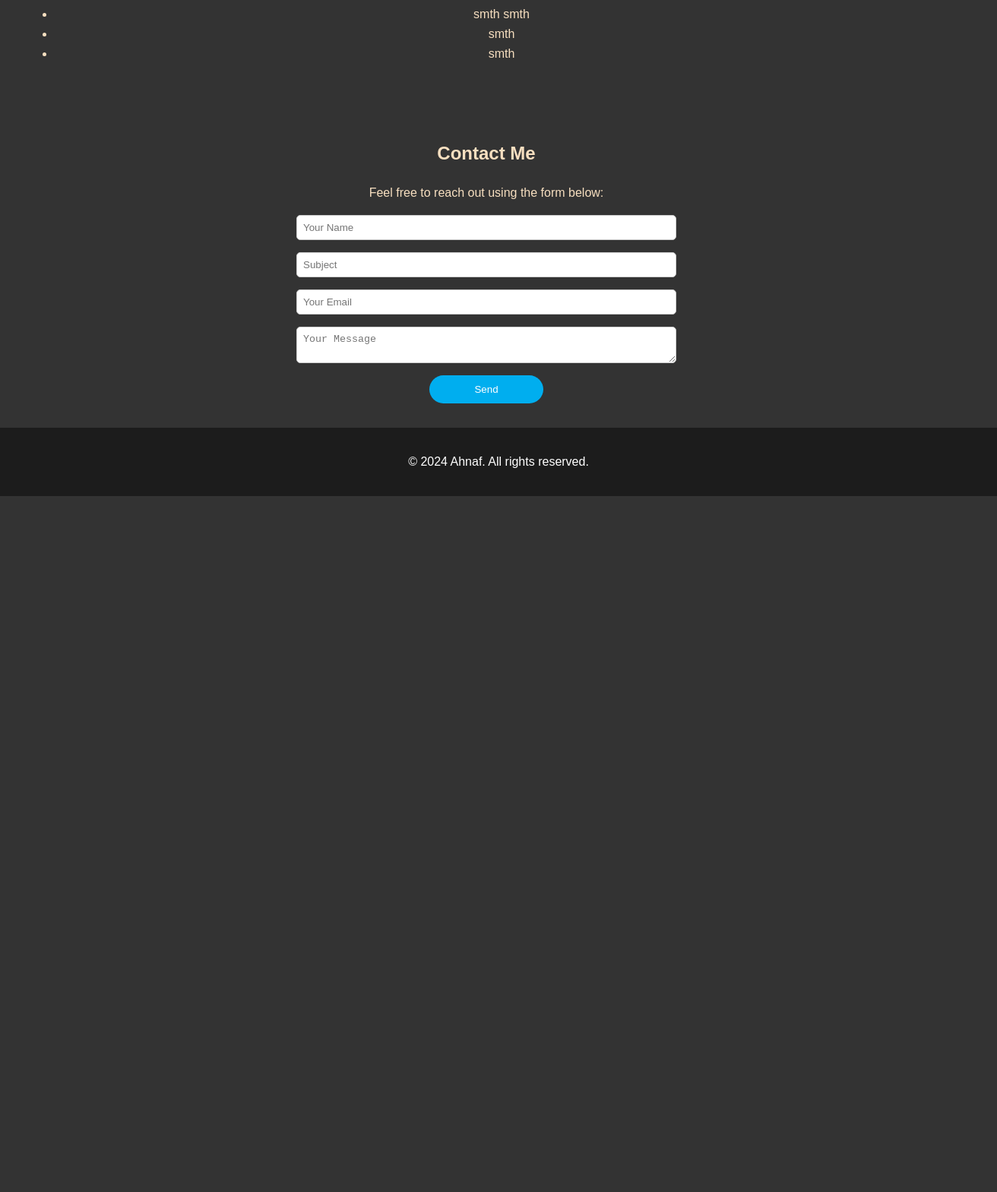
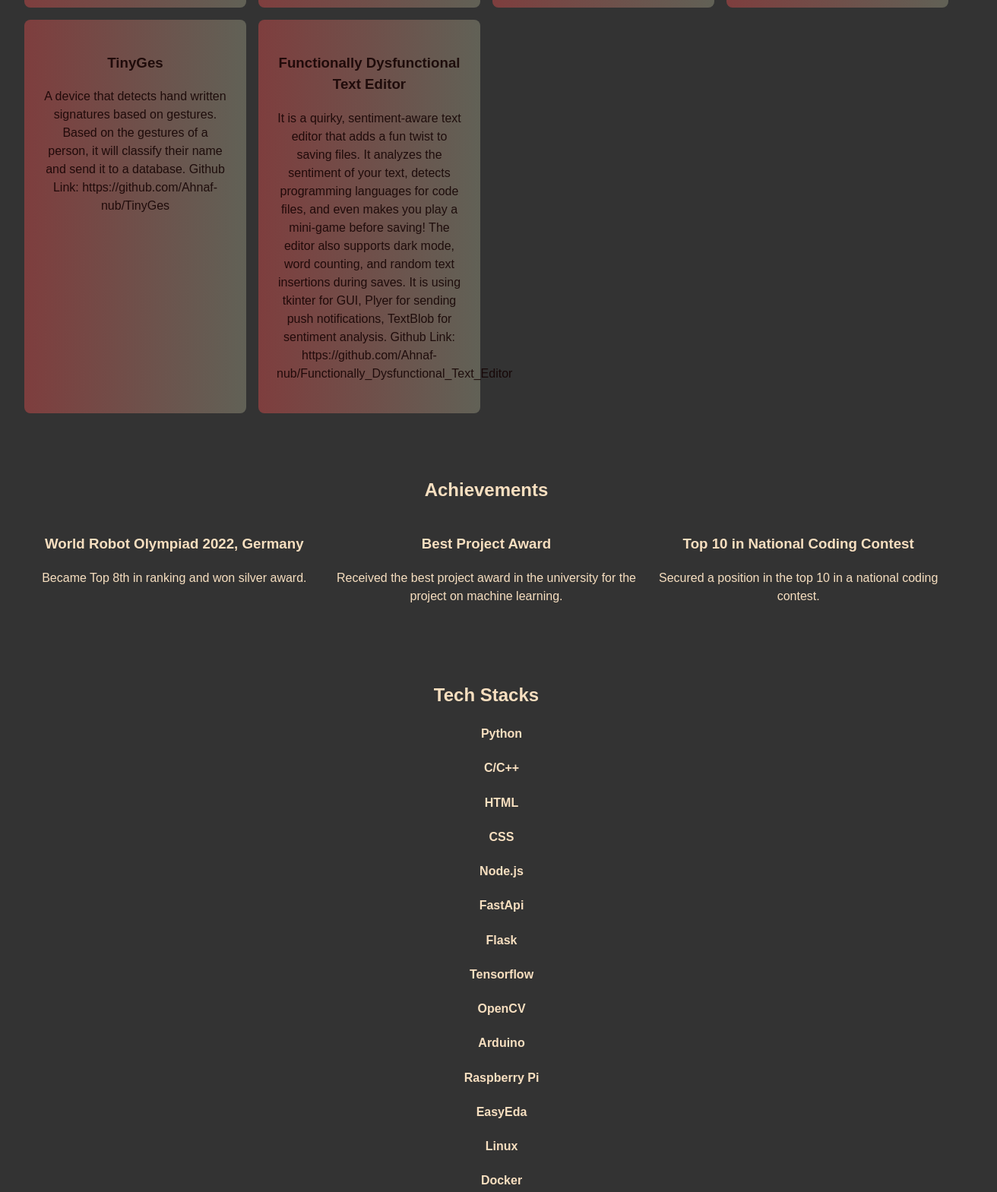
Before and after one commit to Ahnaf-nub/Ahnaf-nub.github.io, a plain HTML site: page templates/index.html in a window 1280 px wide. Shown: the part 920-2489 px from the top of the page at 76% size, 1312 px wide, since content can reach past the window. Before the commit the page ends 1573 px from the top, so only its background shows below. Drawn offline with Linux system fonts and the light colour scheme.

Commit message:
Add files via upload

```diff
--- a/static/style.css
+++ b/static/style.css
@@ -1,7 +1,7 @@
 body {
     font-family: Arial, sans-serif;
     background-color: #333333;
-    line-height: 1.6;
+    line-height: 1.5;
     margin: 0;
     padding: 0;
 }
@@ -61,7 +61,8 @@ body {
 .about-section,
 .achievements-section,
 .projects-section,
-.contact-section {
+.contact-section,
+.techstacks-section {
     padding: 2rem;
     text-align: center;
     color: rgb(247, 223, 192);
@@ -74,10 +75,18 @@ body {
 }
 
 .project-card {
-    background-color: #b3bfb6;
+    background-image: linear-gradient(to right, rgb(126, 62, 62) , rgb(97, 97, 86));
+    color: #130101dc;
     padding: 1.5rem;
     border-radius: 8px;
 }
+
+.achievements-grid {
+    display: grid;
+    grid-template-columns: repeat(auto-fit, minmax(250px, 1fr));
+    gap: 1rem;
+}
+
 
 .footer {
     background-color: #1C1C1C;
@@ -86,7 +95,6 @@ body {
     padding: 1rem;
     position: relative;
     bottom: 0;
-    width: 100%;
 }
 
 
@@ -115,6 +123,10 @@ body {
     cursor: pointer;
 }
 
+.contact-form button:hover {
+    background-color: #4a94af;
+}
+
 @media (max-width: 768px) {
     .header-title {
         font-size: 2rem;
--- a/templates/index.html
+++ b/templates/index.html
@@ -27,6 +27,7 @@
             <a href="#achievements">Achievements</a>
             <a href="#projects">Projects</a>
             <a href="#contact">Contact</a>
+            <a href="#techstacks">Tech Stacks</a>
         </nav>
     </header>
 
@@ -48,40 +49,68 @@
                 <p>Description of project 2.</p>
             </div>
             <div class="project-card">
-                <h3>Project 3</h3>
-                <p>Description of project 3.</p>
+                <h3>Storytellercv</h3>
+                <p>Storytellercv is a real-time facial emotion detection and story generation application. Using Streamlit, OpenCV, and DeepFace for emotion analysis, this app captures video from your webcam, detects your emotion, and generates a personalized story to improve your emotional wellbeing using Google Generative AI model Gemini. You can also give the word limit default is 100. Github link: https://github.com/Ahnaf-nub/Storytellercv</p>
             </div>
             <div class="project-card">
-                <h3>Project 4</h3>
-                <p>Description of project 3.</p>
+                <h3>Sauce-Ke</h3>
+                <p>Sauce-Ke is an anime name (sauce) finder web application that allows users to upload an image of an anime, and it will provide the name and genre of the anime. Github Link: https://github.com/Ahnaf-nub/Sauce-Ke Try it out at: https://sauce-ke.vercel.app</p>
             </div>
             <div class="project-card">
-                <h3>Project 5</h3>
-                <p>Description of project 3.</p>
+                <h3>TinyGes</h3>
+                <p>A device that detects hand written signatures based on gestures. Based on the gestures of a person, it will classify their name and send it to a database. Github Link: https://github.com/Ahnaf-nub/TinyGes</p>
             </div>
             <div class="project-card">
-                <h3>Project 6</h3>
-                <p>Description of project 3.</p>
-            </div>
+                <h3>Functionally Dysfunctional Text Editor
+                </h3>
+                <p>It is a quirky, sentiment-aware text editor that adds a fun twist to saving files. It analyzes the sentiment of your text, detects programming languages for code files, and even makes you play a mini-game before saving! The editor also supports dark mode, word counting, and random text insertions during saves. It is using tkinter for GUI, Plyer for sending push notifications, TextBlob for sentiment analysis. Github Link: https://github.com/Ahnaf-nub/Functionally_Dysfunctional_Text_Editor </p>
     </section>
 
     <section id="achievements" class="achievements-section">
         <h2>Achievements</h2>
+        <div class="achievements-grid">
+            <div class="achievement-card">
+                <h3>World Robot Olympiad 2022, Germany</h3>
+                <p>Became Top 8th in ranking and won silver award.</p>
+            </div>
+            <div class="achievement-card">
+                <h3>Best Project Award</h3>
+                <p>Received the best project award in the university for the project on machine learning.</p>
+            </div>
+            <div class="achievement-card">
+                <h3>Top 10 in National Coding Contest</h3>
+                <p>Secured a position in the top 10 in a national coding contest.</p>
+            </div>
+    </section>
+
+    <section id="techstacks" class="techstacks-section">
+        <h2>Tech Stacks</h2>
         <ul>
-            <li>smth smth</li>
-            <li>smth</li>
-            <li>smth</li>
+            <h4>Python</h4>
+            <h4>C/C++</h4>
+            <h4>HTML</h4>
+            <h4>CSS</h4>
+            <h4>Node.js</h4>
+            <h4>FastApi</h4>
+            <h4>Flask</h4>
+            <h4>Tensorflow</h4>
+            <h4>OpenCV</h4>
+            <h4>Arduino</h4>
+            <h4>Raspberry Pi</h4>
+            <h4>EasyEda</h4>
+            <h4>Linux</h4>
+            <h4>Docker</h4>
+            <h4>Google Cloud</h4>
         </ul>
-    </section>
 
     <section id="contact" class="contact-section">
         <h2>Contact Me</h2>
         <p>Feel free to reach out using the form below:</p>
-        <form action="/send_email" method="POST" class="contact-form">
+        <form action="https://formspree.io/f/mnnazwgw" method="POST" class="contact-form">
             <input type="text" name="name" placeholder="Your Name" required>
             <input type="text" name="subject" placeholder="Subject" required>
             <input type="email" name="email" placeholder="Your Email" required>
-            <textarea name="message" placeholder="Your Message" ></textarea>
+            <textarea name="message" placeholder="Your Message" required></textarea>
             <button type="submit">Send</button>
         </form>
     </section>
```
